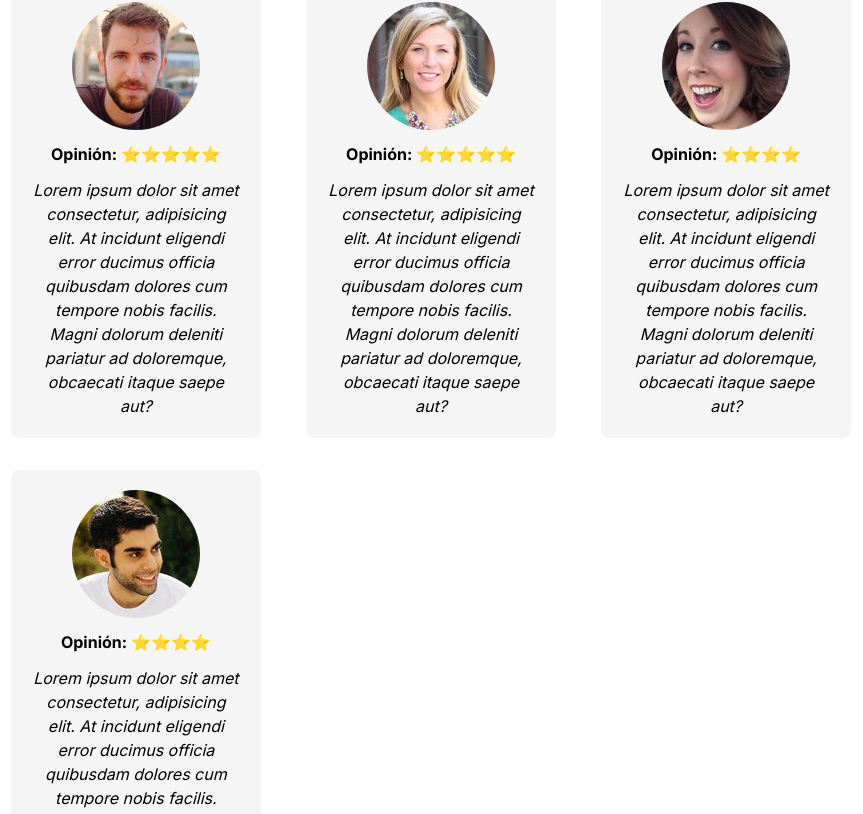
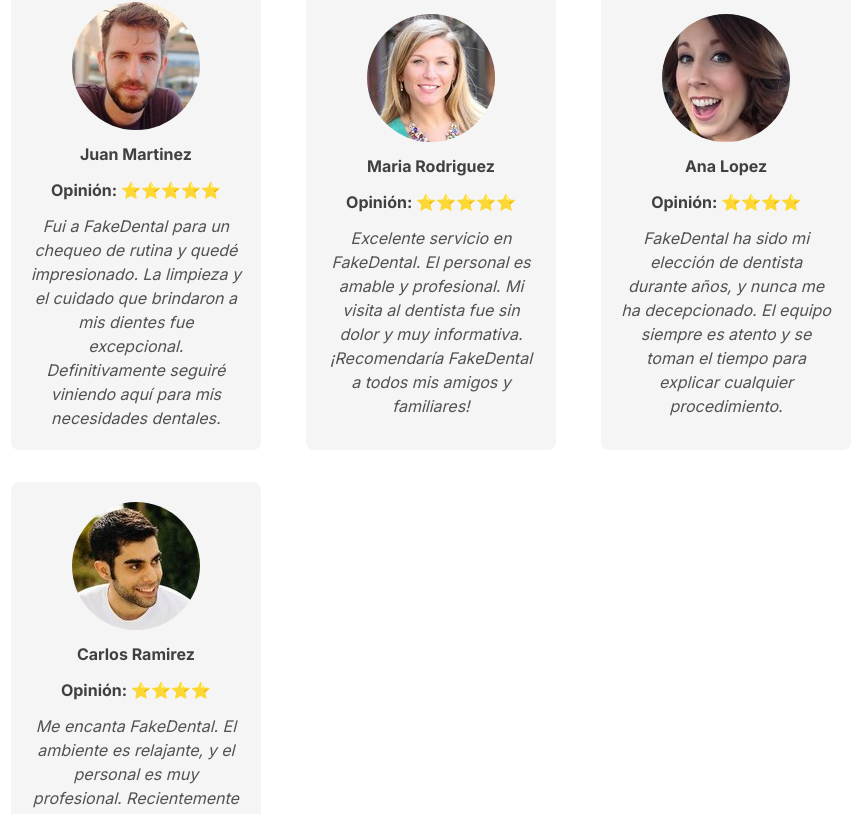
Before and after one commit to heidenreich20/fakemedical, a React (Vite) app: page / in a window 1280 px wide. Shown: the part 3606-4420 px from the top of the page, without its empty margins (209-1072 px from the left). Built offline with nearby package versions, Linux system fonts and the light colour scheme.

Commit message:
minor fixes

```diff
--- a/src/components/ReviewCard.jsx
+++ b/src/components/ReviewCard.jsx
@@ -1,11 +1,12 @@
-const ReviewCard = ({ score, profile, review }) => {
+const ReviewCard = ({ score, profile, review, name }) => {
   return (
     <article className='flex p-5 font-inter bg-neutral-100 rounded-lg gap-3 flex-row md:flex-col justify-center items-center md:max-w-[250px] max-w-[95%] w-full'>
       <div className='flex justify-center flex-col items-center gap-3'>
         <img className='rounded-full' src={profile} alt='reviewer profile' />
-        <h3 className='font-bold'>Opinión: {score}</h3>
+        <p className='font-bold text-neutral-700'>{name}</p>
+        <h3 className='font-bold text-neutral-700'>Opinión: {score}</h3>
       </div>
-      <blockquote className='italic'>
+      <blockquote className='italic text-neutral-600'>
         <p>{review}</p>
       </blockquote>
     </article>
--- a/src/components/Testimonials.jsx
+++ b/src/components/Testimonials.jsx
@@ -8,12 +8,12 @@ import user4 from '../assets/user4.jpg'
 const Testimonials = () => {
   return (
     <section className='flex md:mx-0 mx-5 items-center flex-col w-full mb-20'>
-     <h2 className='flex items-center outline mb-20 outline-2 p-1 px-4 rounded-full justify-center text-sm md:text-xl font-bold font-inter text-sky-700'><img className='flex aspect-auto w-6 md:w-8' src={scoreIcon} />Testimonios</h2>
+      <h2 className='flex items-center outline mb-20 outline-2 p-1 px-4 rounded-full justify-center text-sm md:text-xl font-bold font-inter text-sky-700'><img className='flex aspect-auto w-6 md:w-8' src={scoreIcon} />Testimonios</h2>
       <div className='costumGrid justify-items-center sm:w-2/3 w-full text-center'>
-        <ReviewCard profile={user1} score='⭐⭐⭐⭐⭐' review='Lorem ipsum dolor sit amet consectetur, adipisicing elit. At incidunt eligendi error ducimus officia quibusdam dolores cum tempore nobis facilis. Magni dolorum deleniti pariatur ad doloremque, obcaecati itaque saepe aut?' />
-        <ReviewCard profile={user2} score='⭐⭐⭐⭐⭐' review='Lorem ipsum dolor sit amet consectetur, adipisicing elit. At incidunt eligendi error ducimus officia quibusdam dolores cum tempore nobis facilis. Magni dolorum deleniti pariatur ad doloremque, obcaecati itaque saepe aut?' />
-        <ReviewCard profile={user3} score='⭐⭐⭐⭐' review='Lorem ipsum dolor sit amet consectetur, adipisicing elit. At incidunt eligendi error ducimus officia quibusdam dolores cum tempore nobis facilis. Magni dolorum deleniti pariatur ad doloremque, obcaecati itaque saepe aut?' />
-        <ReviewCard profile={user4} score='⭐⭐⭐⭐' review='Lorem ipsum dolor sit amet consectetur, adipisicing elit. At incidunt eligendi error ducimus officia quibusdam dolores cum tempore nobis facilis. Magni dolorum deleniti pariatur ad doloremque, obcaecati itaque saepe aut?' />
+        <ReviewCard profile={user1} name='Juan Martinez' score='⭐⭐⭐⭐⭐' review='Fui a FakeDental para un chequeo de rutina y quedé impresionado. La limpieza y el cuidado que brindaron a mis dientes fue excepcional. Definitivamente seguiré viniendo aquí para mis necesidades dentales.' />
+        <ReviewCard profile={user2} name='Maria Rodriguez' score='⭐⭐⭐⭐⭐' review='Excelente servicio en FakeDental. El personal es amable y profesional. Mi visita al dentista fue sin dolor y muy informativa. ¡Recomendaría FakeDental a todos mis amigos y familiares!' />
+        <ReviewCard profile={user3} name='Ana Lopez' score='⭐⭐⭐⭐' review='FakeDental ha sido mi elección de dentista durante años, y nunca me ha decepcionado. El equipo siempre es atento y se toman el tiempo para explicar cualquier procedimiento. ' />
+        <ReviewCard profile={user4} name='Carlos Ramirez' score='⭐⭐⭐⭐' review='Me encanta FakeDental. El ambiente es relajante, y el personal es muy profesional. Recientemente tuve un blanqueamiento dental aquí, y los resultados fueron sorprendentes. ¡Mi sonrisa nunca ha lucido mejor!' />
       </div>
     </section>
   )
```
